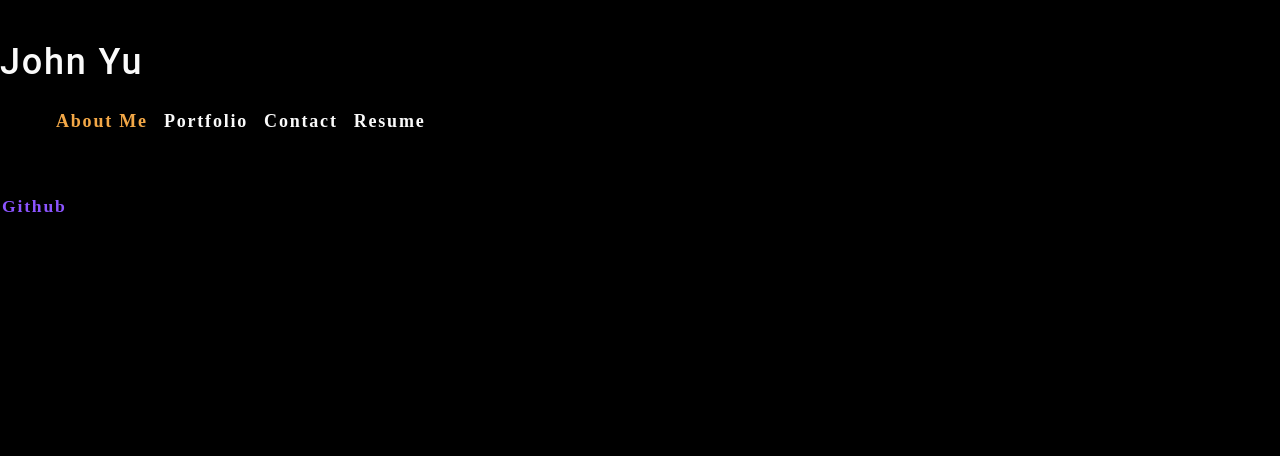
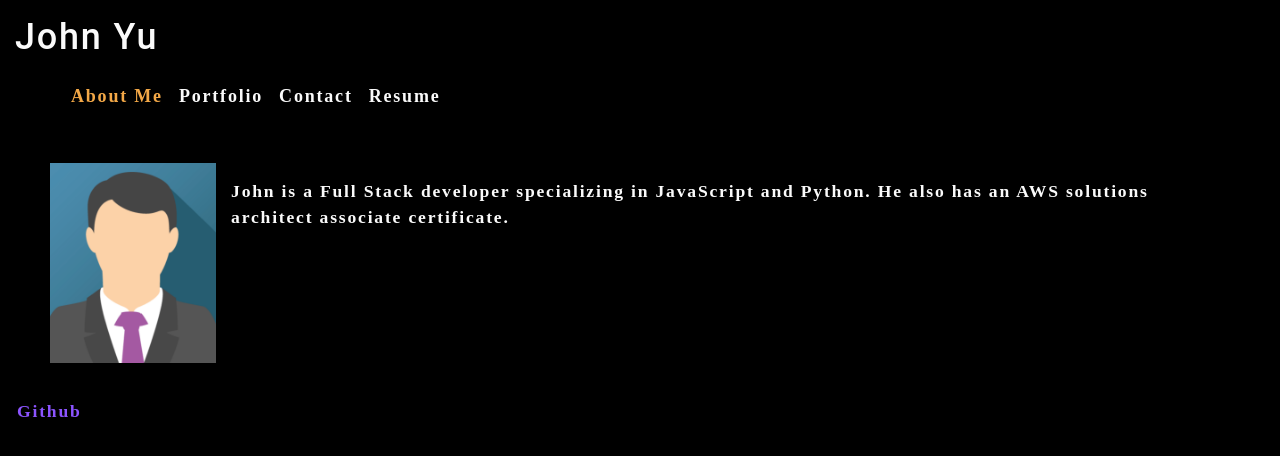
Before and after one commit to John123Yu/portfolio, a React (Create React App) app: page / in a window 1280 px wide. Shown: the top 456 px of the page. Built offline with nearby package versions, Linux system fonts and the light colour scheme.

Commit message:
portfolio comp

```diff
--- a/package.json
+++ b/package.json
@@ -9,6 +9,7 @@
     "react": "^18.2.0",
     "react-dom": "^18.2.0",
     "react-scripts": "5.0.1",
+    "styled-components": "^5.3.5",
     "web-vitals": "^2.1.4"
   },
   "scripts": {
--- a/src/App.js
+++ b/src/App.js
@@ -1,19 +1,36 @@
-import React, { useState } from 'react';
-import './App.css';
-import Header from './components/Header';
-import Footer from './components/Footer';
+import React, { useState } from 'react'
+import styled from 'styled-components'
 
-const categories = ['About Me', 'Portfolio', 'Contact', 'Resume']
+import './App.css'
+import Header from './components/Header'
+import Footer from './components/Footer'
+import About from './components/About'
 
-function App() {
+const ABOUT_ME = 'About Me'
+const PORTFOLIO = 'Portfolio'
+const CONTACT = 'Contact'
+const RESUME = 'Resume'
+const categories = [ABOUT_ME, PORTFOLIO, CONTACT, RESUME]
+
+const StyledPage = styled.div`
+  display: flex;
+  justify-content: center;
+  padding: 20px 50px;
+`
+function App () {
   const [currentCategory, setCurrentCategory] = useState(categories[0])
 
   return (
     <div>
-      <Header categories={categories} currentCategory={currentCategory} setCurrentCategory={setCurrentCategory} />
+      <Header
+        categories={categories}
+        currentCategory={currentCategory}
+        setCurrentCategory={setCurrentCategory}
+      />
+      <StyledPage>{currentCategory === ABOUT_ME && <About />}</StyledPage>
       <Footer />
     </div>
-  );
+  )
 }
 
-export default App;
+export default App
--- /dev/null
+++ b/src/components/About/index.js
@@ -0,0 +1,17 @@
+import React from 'react'
+
+function About () {
+  return (
+    <>
+      <img height='200px' src={require('../../assets/images/avatar.png')}></img>
+      <section className='my-5'>
+        <p>
+          John is a Full Stack developer specializing in JavaScript and Python.
+          He also has an AWS solutions architect associate certificate.
+        </p>
+      </section>
+    </>
+  )
+}
+
+export default About
--- a/src/index.css
+++ b/src/index.css
@@ -208,6 +208,7 @@ textarea {
 .my-5 {
   margin-top: var(--spacing-five);
   margin-bottom: var(--spacing-five);
+  margin: 15px;
 }
 
 .px-1 {
```
Also changed, not shown: src/assets/images/avatar.png (added), 1 other file (tests, documents, lock files or other folders).
